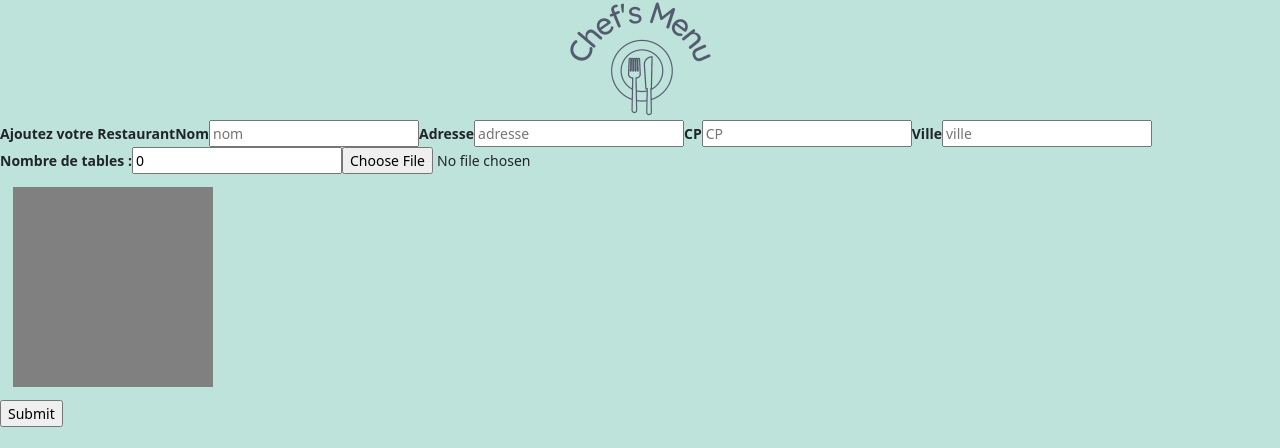
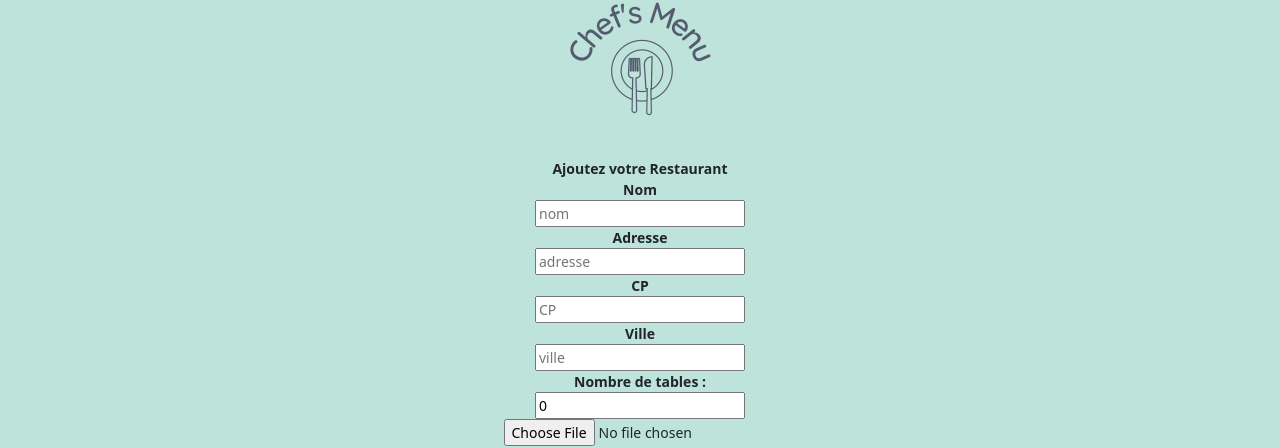
Before and after one commit to Czila/ChefsMenu_Front, a React (Create React App) app: page /ajoutrestaurant in a window 1280 px wide. Shown: the part 148-596 px from the top of the page. Built offline with nearby package versions, Linux system fonts and the light colour scheme; no server answers; sample sign-in values are in the browser's storage.

Commit message:
modif CSS ajoutresto

```diff
--- a/src/components/AjoutRestaurant/AjoutRestaurant.css
+++ b/src/components/AjoutRestaurant/AjoutRestaurant.css
@@ -11,6 +11,7 @@
     text-align: center;
     background-color: coral;
     color: aliceblue;
+    /* padding: 2vw; */
 
 }
 
@@ -28,3 +29,12 @@
     padding: 10px ;
 
 }
+
+.formulaireresto{
+    padding: 3vw;
+    flex: 1;
+    display: flex;
+    align-items: center;
+    flex-direction: column;
+    height: 100vh;
+}
```
Also changed, not shown: 1 other file (tests, documents, lock files or other folders).
